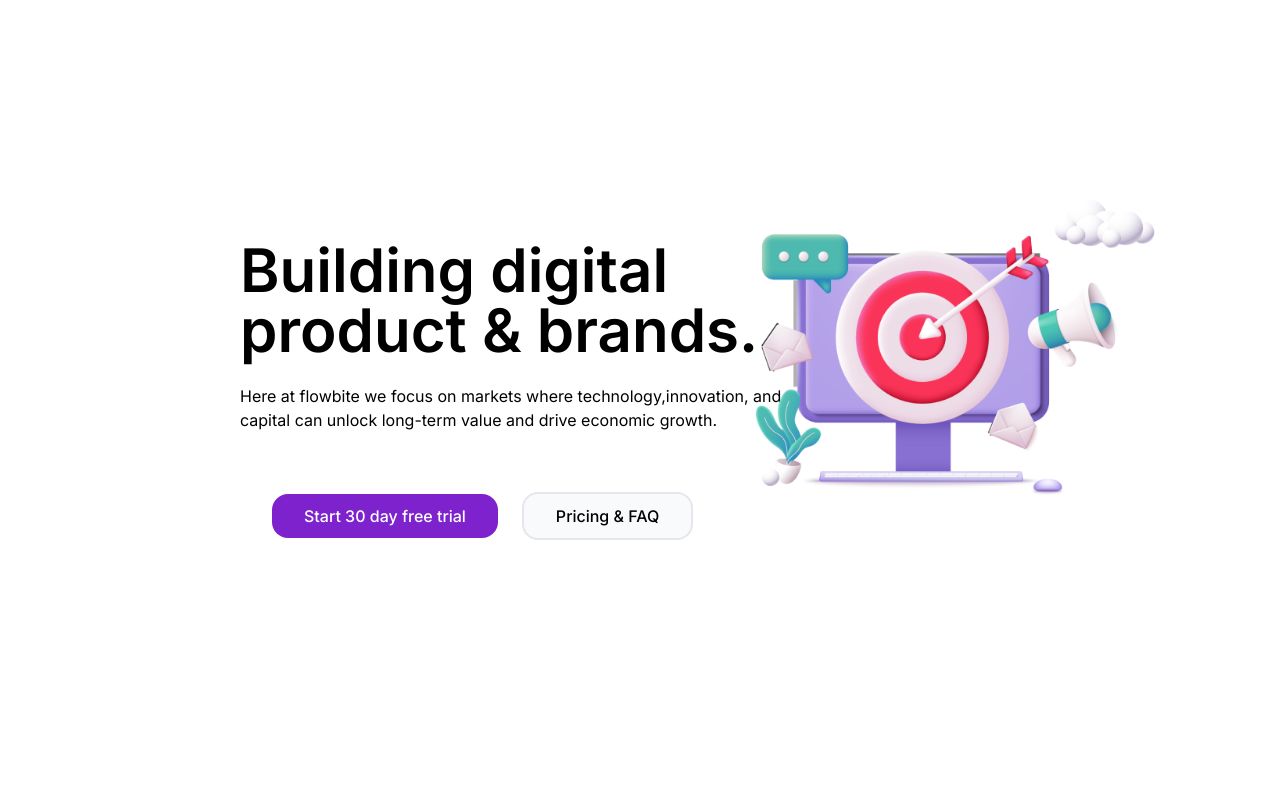
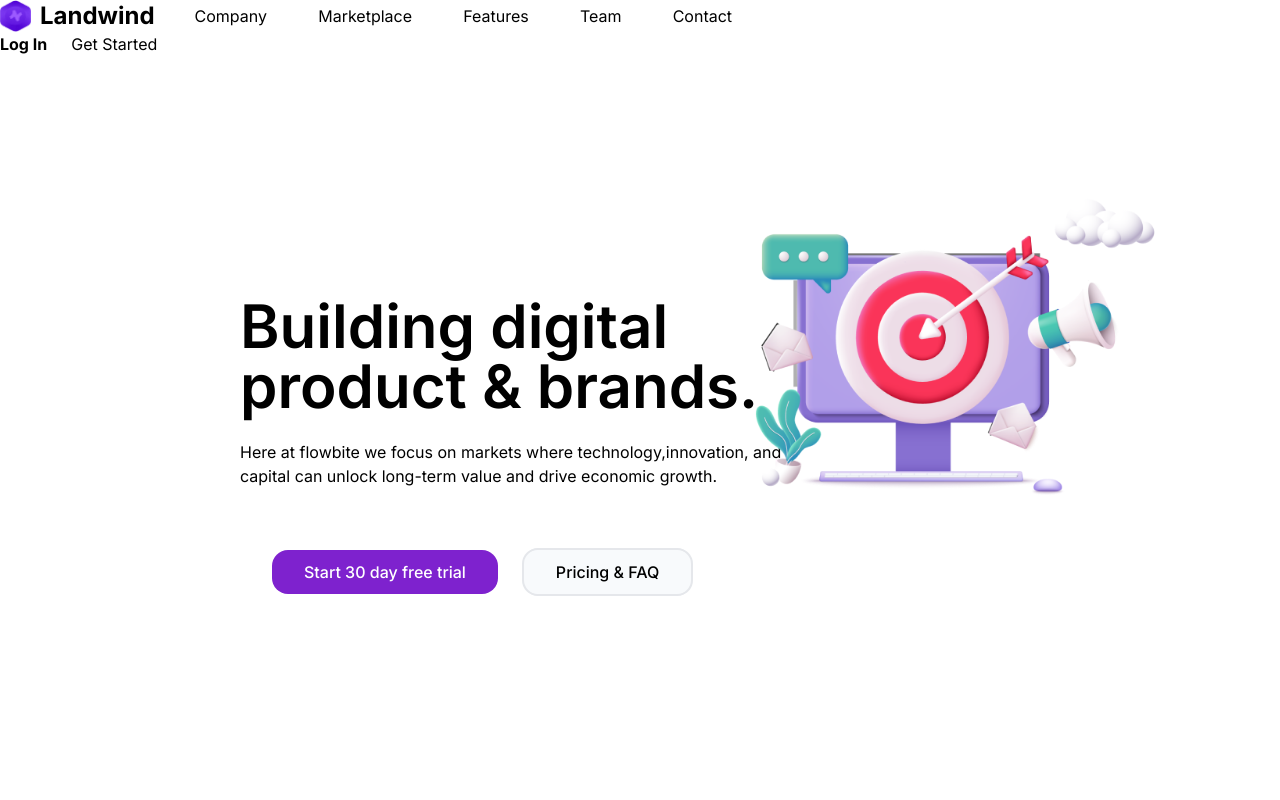
Before and after one commit to nethmina1028/prac-page, a React (Vite) app: page / in a window 1280 px wide. Shown: the top 800 px of the page. Built offline with nearby package versions, Linux system fonts and the light colour scheme.

Commit message:
nav done

```diff
--- a/src/App.jsx
+++ b/src/App.jsx
@@ -1,3 +1,4 @@
+import Navbar from "./components/navbar"
 import Hero from "./components/hero"
 import Section from "./components/section"
 import { HiCheckCircle } from "react-icons/hi";
@@ -7,6 +8,7 @@ function App() {
   return (
     <>
      <div>
+     <Navbar/>
       <Hero/>
       <Section/>
      </div>
--- /dev/null
+++ b/src/components/navbar.jsx
@@ -0,0 +1,35 @@
+import React from 'react';
+
+function navbar() {
+  return (
+    <>
+      <div className='nav'>
+        <div className='flex items-center logo'>
+          <img
+            src="src/assets/logo.png"
+            alt="Landwind Logo"
+            className='w-8 h-8 mr-2'
+          />
+          <span className="pr-10 text-2xl font-bold">Landwind</span>
+
+          <div className='link'>
+          <ul className="flex md:flex-row flex-col md:items-center md:gap-[4vw] gap-8">
+            <li><a href="#">Company</a></li>
+            <li><a href="#">Marketplace</a></li>
+            <li><a href="#">Features</a></li>
+            <li><a href="#">Team</a></li>
+            <li><a href="#">Contact</a></li>
+          </ul>
+        </div>
+        </div>
+
+        <div className="flex items-center gap-6">
+          <a href="#"><span className='font-bold'>Log In</span></a>
+          <button className='button'>Get Started</button>
+        </div>
+      </div>
+    </>
+  );
+}
+
+export default navbar;
```
Also changed, not shown: src/assets/logo.png (added).
